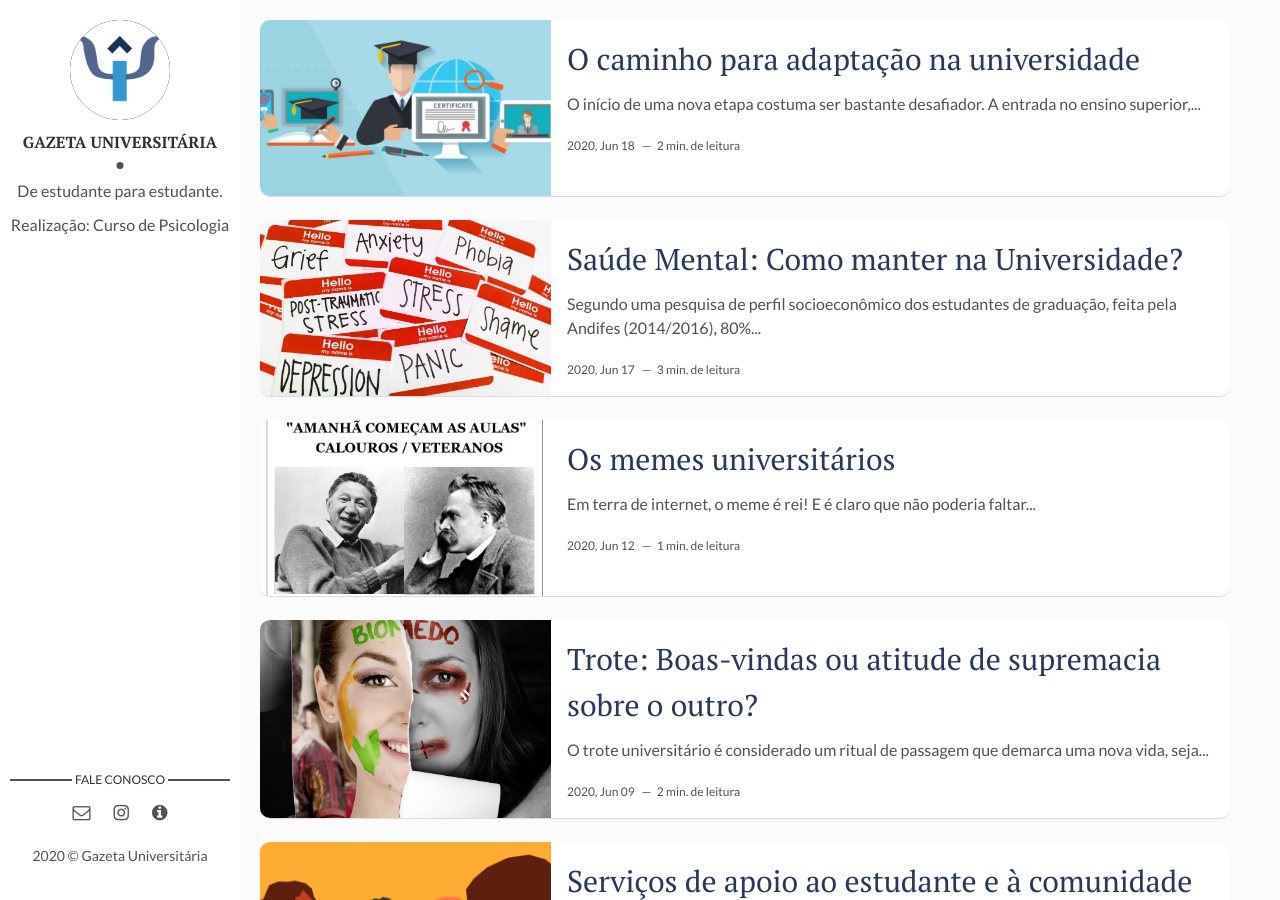
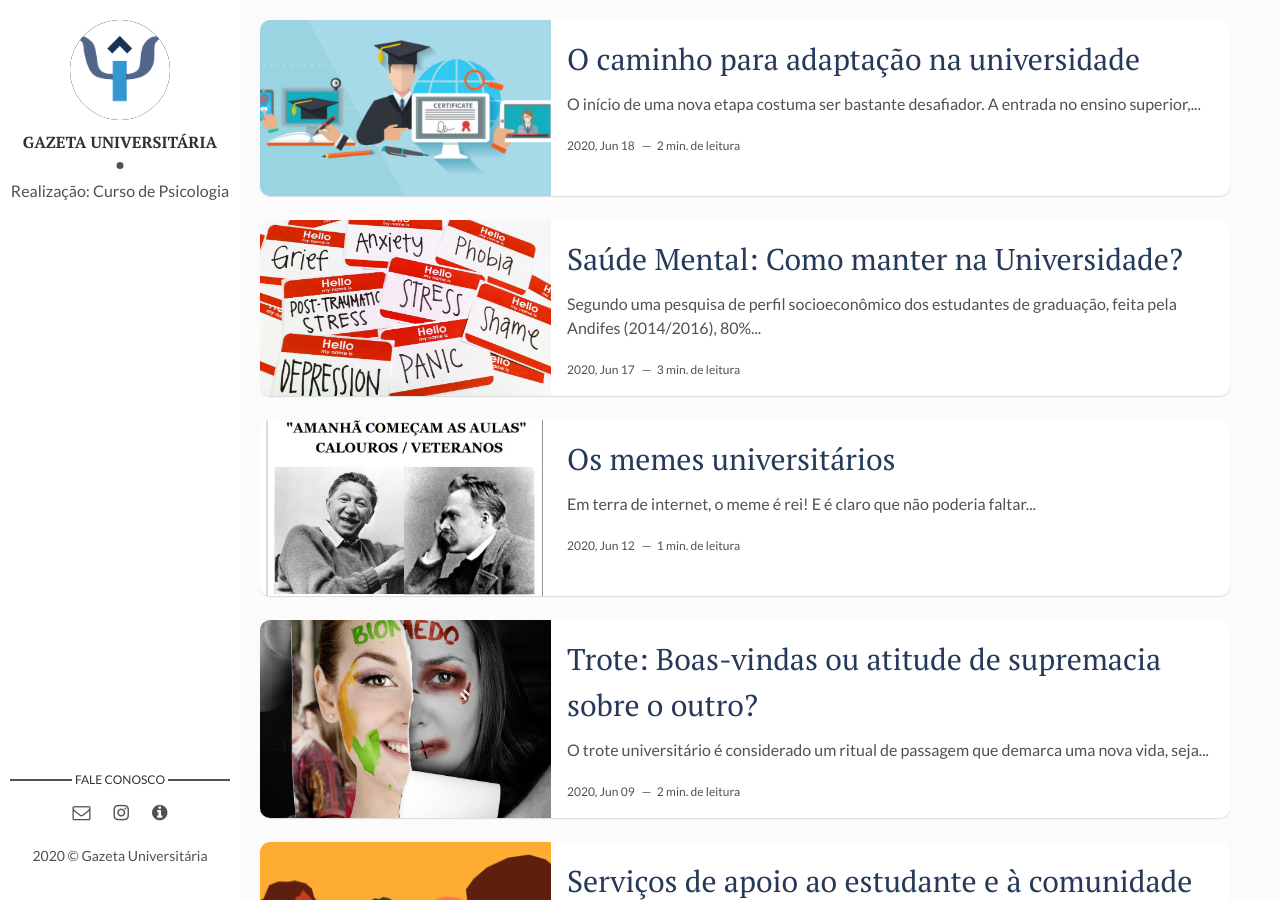
Before and after one commit to gazetauniversitaria/gazetauniversitaria.github.io, a Jekyll site: the page built from index.html, in a window 1280 px wide and 900 px high. Built offline with Jekyll 4.4.1, drawn with Linux system fonts in a browser that asks for light colours; the list of posts is cut into pages by our own code; part of the change alters nothing that is shown.

Commit message:
Update _config.yml

```diff
--- a/_config.yml
+++ b/_config.yml
@@ -8,8 +8,7 @@ url: "gazetauniversitaria.github.io" # the base hostname & protocol for your sit
 
 author: Gazeta Universitária
 author-img: logointegrado.png
-about-author: |
-  De estudante para estudante.
+# about-author: De estudante para estudante.
 
 social-email: anakrichicovski@hotmail.com
 
```
